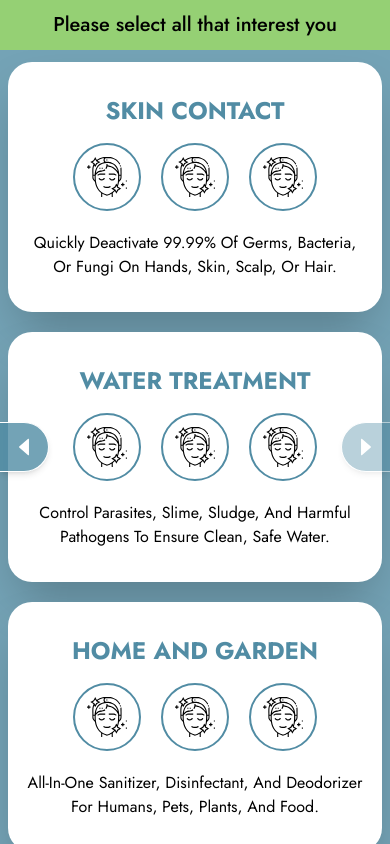
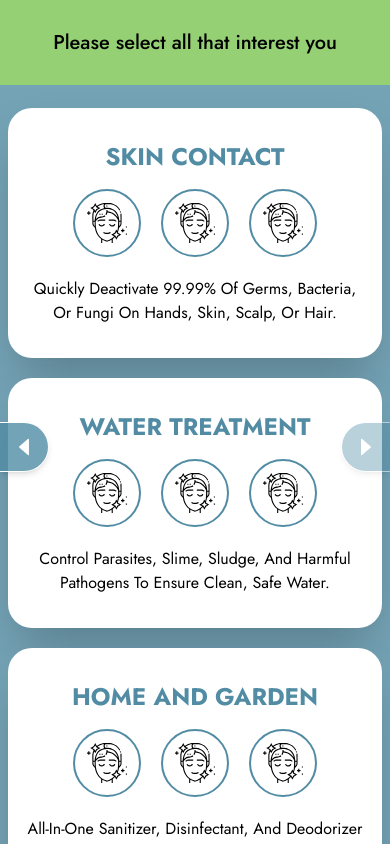
Before and after one commit to dag-bag/clean-solutions, a Next.js app: page /quiz/categories in a window 390 px wide. Built offline with nearby package versions, Linux system fonts and the light colour scheme.

Commit message:
min-height

```diff
--- a/components/cards/category-card.tsx
+++ b/components/cards/category-card.tsx
@@ -53,12 +53,12 @@ const CategoryCard = ({ name }: any) => {
         onClick={onClickHandler}
       >
         <div
-          className={` rounded-3xl front items-center justify-center  flex-col  bg-white shadow-2xl    transition-all duration-200 ease-in-out z-50  ${
+          className={` rounded-3xl cat_card_adjust front items-center justify-center  flex-col  bg-white shadow-2xl    transition-all duration-200 ease-in-out z-50  ${
             isSelected ? "border-2 border-white !bg-green-1" : "bg-white"
           } `}
         >
           <h3
-            className={`text-center text-2xl font-bold px-3 uppercase ${
+            className={`text-center text-2xl cat_heading_adjust font-bold px-3 uppercase ${
               isSelected ? "text-white" : "text-blue-1"
             }`}
           >
@@ -92,7 +92,7 @@ const CategoryCard = ({ name }: any) => {
           </div>
 
           <p
-            className={` text-base text-center mt-4 font-normal  px-4 capitalize ${
+            className={` text-base text-center mt-4 cat_para_adj font-normal  px-4 capitalize ${
               isSelected ? "text-white" : "text-black"
             }`}
           >
@@ -100,7 +100,7 @@ const CategoryCard = ({ name }: any) => {
           </p>
         </div>
         <div
-          className={` back  shadow-lg rounded-3xl ${
+          className={` back cat_card_adjust  shadow-lg rounded-3xl ${
             isSelected ? " !bg-green-1 border-4 border-white" : "bg-white"
           }   `}
         >
--- a/components/pages/Home/Main.tsx
+++ b/components/pages/Home/Main.tsx
@@ -30,12 +30,10 @@ const Main = () => {
           <div
             data-aos="fade-up"
             data-aos-delay="500"
-            className="xl:max-w-[700px] lg:max-w-[500px] max-w-[90%] mx-auto grid gap-10 lg:gap-[5vh] mb-5"
+            className="xl:max-w-[700px] lg:max-w-[500px] max-w-[90%] mx-auto grid gap-10 lg:gap-[3vh] mb-5"
           >
             {" "}
-            <h1 className="text-center sm:pt-4 text-4xl md:text-[4rem] text-white  ">
-              Clean Tech Solutions
-            </h1>
+            <h1 className="clean_tech_text mb-0">Clean Tech Solutions</h1>
             <h2 className="text-5xl  font-semibold sm:text-5xl lg:text-5xl xl:text-[4rem] text-center">
               Take Your Own Adventure Quiz
             </h2>
--- a/pages/quiz/categories.tsx
+++ b/pages/quiz/categories.tsx
@@ -21,12 +21,12 @@ const CategoriesPage = () => {
     <Layout onNext={Next} onPrevious={Previous} isEnabled={state.length == 0}>
       <div className="h-full max-h-max min-h-full bg-[#74A3B6]  overflow-y-auto">
         <header className=" fixed top-0 left-0 z-50 flex items-center justify-center flex-col  px-5 bg-green-1 w-full">
-          <h1 className="text-center md:text-[25px] text-[20px] text-black  h-[50px] flex items-center justify-center font-medium  ">
+          <h1 className="text-center md:text-[35px] text-[20px] text-black  h-[85px] flex items-center justify-center font-medium cat_box_adjust  ">
             Please select all that interest you
           </h1>
         </header>
-        <div className="h-[54px]"></div>
-        <main className=" grid-rows-[250px_250px_250px_250px_250px_250px] md:grid-rows-[250px_250px_250px] lg:grid-rows-[250px_250px]  grid h-[calc(100%-200px)] md:grid-cols-2  lg:grid-cols-3 gap-5 lg:gap-3    p-2 max-w-[1280px]  m-auto bg-[#74A3B6]  ">
+        <div className="h-[100px] cat_height"></div>
+        <main className=" grid-rows-[250px_250px_250px_250px_250px_250px] md:grid-rows-[250px_250px_250px] lg:grid-rows-[250px_250px]  grid h-[calc(100%-200px)] md:grid-cols-2  lg:grid-cols-3 gap-5 lg:gap-4     p-2 max-w-[1280px]  m-auto bg-[#74A3B6]  ">
           {categories.map((keyName, number) => (
             <CategoryCard name={keyName} key={number} />
           ))}
--- a/styles/globals.css
+++ b/styles/globals.css
@@ -1,18 +1,17 @@
-@import url('https://fonts.googleapis.com/css2?family=Libre+Baskerville:wght@400;700&display=swap');
-@import url('https://fonts.googleapis.com/css2?family=Jost:wght@100;200;300;400;500;600;700;800;900&display=swap');
+@import url("https://fonts.googleapis.com/css2?family=Libre+Baskerville:wght@400;700&display=swap");
+@import url("https://fonts.googleapis.com/css2?family=Jost:wght@100;200;300;400;500;600;700;800;900&display=swap");
 @tailwind base;
 @tailwind components;
 @tailwind utilities;
 
 @layer base {
   html {
-    @apply  !text-gray-900;
+    @apply !text-gray-900;
     background-color: white !important;
   }
 }
 
 @layer utilities {
-
   .line-clamp {
     display: -webkit-box;
     -webkit-line-clamp: 3;
@@ -38,7 +37,6 @@
     position: relative !important;
     height: 100% !important;
   }
-
 
   .hero-section {
     align-items: flex-start;
@@ -102,7 +100,7 @@
     transform: scale(1.05) translateZ(0);
   }
 
-  .card-grid:hover>.card2:not(:hover) .card__background {
+  .card-grid:hover > .card2:not(:hover) .card__background {
     filter: brightness(0.5) saturate(0) contrast(1.2) blur(20px);
   }
 
@@ -166,7 +164,6 @@
     height: 100%;
     perspective: 1000px;
     position: relative;
-    ;
   }
 
   @media screen and (max-width: 800px) {
@@ -328,22 +325,65 @@
 
   .bg1 {
     background: rgb(81, 140, 164);
-    background: linear-gradient(90deg,
-        rgba(81, 140, 164, 1) 0%,
-        rgba(255, 255, 255, 1) 60%);
+    background: linear-gradient(
+      90deg,
+      rgba(81, 140, 164, 1) 0%,
+      rgba(255, 255, 255, 1) 60%
+    );
   }
 
   .bg2 {
     background: rgb(56, 189, 248);
-    background: linear-gradient(180deg,
-        rgba(56, 189, 248, 1) 0%,
-        rgba(255, 255, 255, 1) 60%);
+    background: linear-gradient(
+      180deg,
+      rgba(56, 189, 248, 1) 0%,
+      rgba(255, 255, 255, 1) 60%
+    );
   }
 
   .quiz-bg {
     background: rgb(81, 140, 164);
-    background: linear-gradient(180deg,
-        rgb(81, 140, 164) 0%,
-        rgba(255, 255, 255, 1) 76%);
+    background: linear-gradient(
+      180deg,
+      rgb(81, 140, 164) 0%,
+      rgba(255, 255, 255, 1) 76%
+    );
   }
 }
+
+@media (max-height: 577.9px) {
+  .clean_tech_text {
+    font-size: 45px !important;
+  }
+  .cat_box_adjust {
+    font-size: 25px !important;
+    height: 50px;
+  }
+  .cat_height {
+    height: 50px;
+  }
+  .cat_card_adjust {
+    height: 230px !important;
+  }
+  .cat_heading_adjust {
+    font-size: 1.4rem;
+  }
+
+  .card {
+    color: inherit;
+    cursor: pointer;
+    width: 100%;
+    height: 95%;
+    perspective: 1000px;
+    position: relative;
+  }
+  .cat_para_adj {
+    font-size: 14px;
+  }
+}
+
+.clean_tech_text {
+  font-size: 62px;
+  text-align: center;
+  color: white;
+}
```
